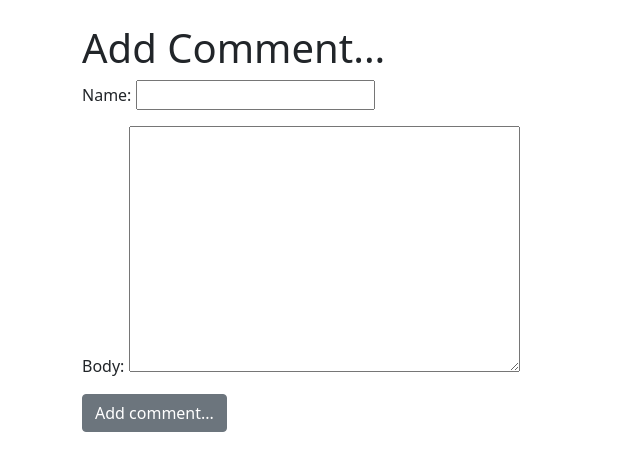
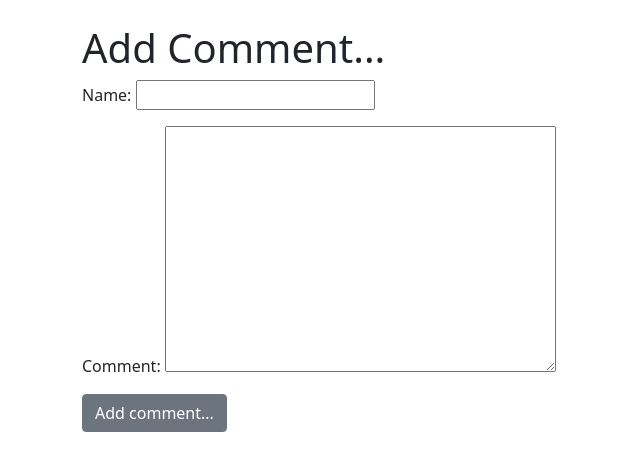
Before and after one commit to temparacha/myfirstsite, a Django app: page /article/1/comment/ in a window 1280 px wide. Shown: the top 471 px of the page, without its empty margins (0-640 px from the left). Run offline with Django 3.2, Linux system fonts and the light colour scheme.

Commit message:
it's alive

```diff
--- a/theblog/models.py
+++ b/theblog/models.py
@@ -19,8 +19,9 @@ class Post(models.Model):
 
 class Comment(models.Model):
     name = models.CharField(max_length=255)
-    body = models.TextField()
+    body = models.TextField(verbose_name='Comment')
     date_added = models.DateTimeField(auto_now_add=True)
+    post = models.ForeignKey(Post, related_name="comments", on_delete=models.CASCADE)
 
     def __str__(self):
         return '%s - %s' % (self.post.title, self.name)
--- a/theblog/templates/add_comment.html
+++ b/theblog/templates/add_comment.html
@@ -6,7 +6,7 @@
 
 <form method="POST">
     {% csrf_token %}
-    {{ form.as_p }}
+    {{form.as_p}}
     <button class="btn btn-secondary">Add comment...</button>
 </form>
 
--- a/theblog/views.py
+++ b/theblog/views.py
@@ -22,8 +22,21 @@ class AddPostView(CreateView):
     template_name = 'add_post.html'
     fields = '__all__'
 
+from django import forms
+class AddCommentForm(forms.ModelForm):
+    class Meta:
+        model = Comment
+        fields = ('name', 'body')
 
 class AddCommentView(CreateView):
     model = Comment
     template_name = 'add_comment.html'
-    fields = '__all__'
+    form_class = AddCommentForm
+    # fields = ('name', 'body')
+
+    def form_valid(self, form):
+        # self.object = form.save(commit=False)
+        print(self.kwargs)
+        form.instance.post_id = self.kwargs['pk']
+        form.instance.save()
+        return super(AddCommentView, self).form_valid(form)
```
Also changed, not shown: db.sqlite3, theblog/migrations/0003_auto_20211210_1624.py (added).
